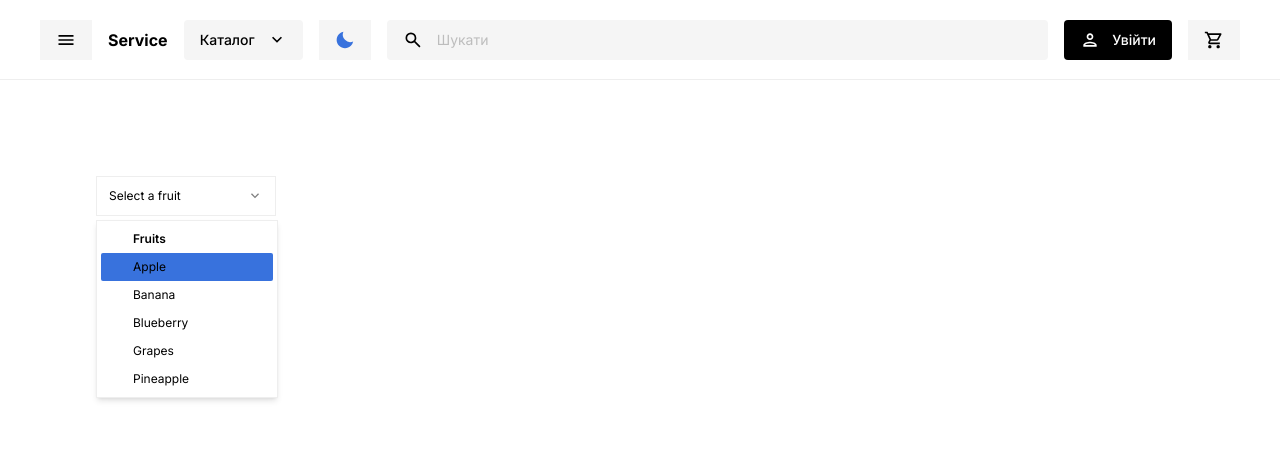
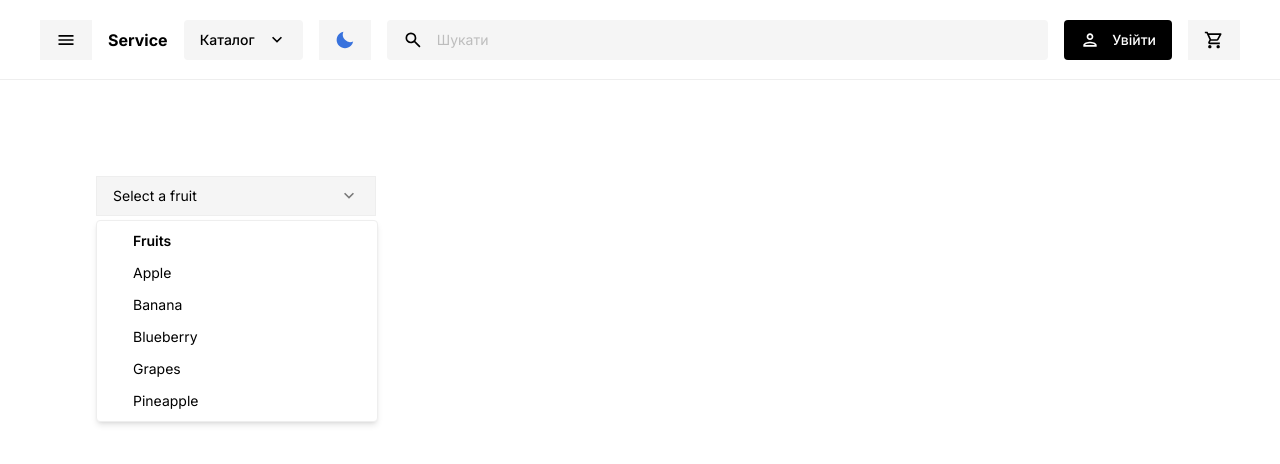
Before and after one commit to Solowayer/service-base, a Next.js app: page / in a window 1280 px wide. Both pictures are taken after a click on the button "Select a fruit". Shown: the top 464 px of the page. Built offline with nearby package versions, Linux system fonts and the light colour scheme.

Commit message:
Select improvements

```diff
--- a/app/page.tsx
+++ b/app/page.tsx
@@ -23,12 +23,11 @@ export default function Home() {
 	return (
 		<main className="flex flex-col p-24">
 			<div className="inline-flex">
-				{' '}
 				<Select>
-					<SelectTrigger className="w-[180px]">
+					<SelectTrigger className="w-[280px]">
 						<SelectValue placeholder="Select a fruit" />
 					</SelectTrigger>
-					<SelectContent>
+					<SelectContent position="popper">
 						<SelectGroup>
 							<SelectLabel>Fruits</SelectLabel>
 							<SelectItem value="apple">Apple</SelectItem>
--- a/components/ui/select.tsx
+++ b/components/ui/select.tsx
@@ -19,14 +19,14 @@ const SelectTrigger = React.forwardRef<
 	<SelectPrimitive.Trigger
 		ref={ref}
 		className={cn(
-			'flex h-10 w-full items-center justify-between rounded-md border border-input bg-background px-3 py-2 text-sm ring-offset-background placeholder:text-muted-foreground focus:outline-none focus:ring-2 focus:ring-ring focus:ring-offset-2 disabled:cursor-not-allowed disabled:opacity-50',
+			'flex h-10 w-full text-md items-center justify-between rounded-md border bg-input-primary px-4 py-2 disabled:cursor-not-allowed',
 			className
 		)}
 		{...props}
 	>
 		{children}
 		<SelectPrimitive.Icon asChild>
-			<ExpandMore className="h-4 w-4 opacity-50" />
+			<ExpandMore className="opacity-50" />
 		</SelectPrimitive.Icon>
 	</SelectPrimitive.Trigger>
 ))
@@ -40,7 +40,7 @@ const SelectContent = React.forwardRef<
 		<SelectPrimitive.Content
 			ref={ref}
 			className={cn(
-				'relative z-50 min-w-[8rem] overflow-hidden rounded-md border bg-popover text-popover-foreground shadow-md data-[state=open]:animate-in data-[state=closed]:animate-out data-[state=closed]:fade-out-0 data-[state=open]:fade-in-0 data-[state=closed]:zoom-out-95 data-[state=open]:zoom-in-95 data-[side=bottom]:slide-in-from-top-2 data-[side=left]:slide-in-from-right-2 data-[side=right]:slide-in-from-left-2 data-[side=top]:slide-in-from-bottom-2',
+				'relative z-50 min-w-[8rem] overflow-hidden rounded border bg-surface-primary shadow-md',
 				position === 'popper' &&
 					'data-[side=bottom]:translate-y-1 data-[side=left]:-translate-x-1 data-[side=right]:translate-x-1 data-[side=top]:-translate-y-1',
 				className
@@ -66,7 +66,7 @@ const SelectLabel = React.forwardRef<
 	React.ElementRef<typeof SelectPrimitive.Label>,
 	React.ComponentPropsWithoutRef<typeof SelectPrimitive.Label>
 >(({ className, ...props }, ref) => (
-	<SelectPrimitive.Label ref={ref} className={cn('py-1.5 pl-8 pr-2 text-sm font-semibold', className)} {...props} />
+	<SelectPrimitive.Label ref={ref} className={cn('py-1.5 pl-8 pr-2 text-md font-semibold', className)} {...props} />
 ))
 SelectLabel.displayName = SelectPrimitive.Label.displayName
 
@@ -77,7 +77,7 @@ const SelectItem = React.forwardRef<
 	<SelectPrimitive.Item
 		ref={ref}
 		className={cn(
-			'relative flex w-full cursor-default select-none items-center rounded-sm py-1.5 pl-8 pr-2 text-sm outline-none focus:bg-accent focus:text-accent-foreground data-[disabled]:pointer-events-none data-[disabled]:opacity-50',
+			'relative flex w-full text-md cursor-pointer select-none items-center rounded py-1.5 pl-8 pr-2 outline-none hover:bg-interactive-hover data-[disabled]:pointer-events-none data-[disabled]:opacity-50',
 			className
 		)}
 		{...props}
@@ -97,7 +97,7 @@ const SelectSeparator = React.forwardRef<
 	React.ElementRef<typeof SelectPrimitive.Separator>,
 	React.ComponentPropsWithoutRef<typeof SelectPrimitive.Separator>
 >(({ className, ...props }, ref) => (
-	<SelectPrimitive.Separator ref={ref} className={cn('-mx-1 my-1 h-px bg-muted', className)} {...props} />
+	<SelectPrimitive.Separator ref={ref} className={cn('-mx-1 my-1 h-px border', className)} {...props} />
 ))
 SelectSeparator.displayName = SelectPrimitive.Separator.displayName
 
--- a/tailwind.config.ts
+++ b/tailwind.config.ts
@@ -130,7 +130,8 @@ const config: Config = {
 				900: 'var(--color-blue-900)'
 			}
 		},
-		textColor: {
+		textColor: ({ theme }) => ({
+			...theme('colors'),
 			primary: 'var(--color-text-primary)',
 			inverted: 'var(--color-text-inverted)',
 			accent: 'var(--color-text-accent)',
@@ -138,7 +139,7 @@ const config: Config = {
 			warning: 'var(--color-text-warning)',
 			danger: 'var(--color-text-danger)',
 			disabled: 'var(--color-text-disabled)'
-		},
+		}),
 		borderColor: {
 			DEFAULT: 'var(--color-border-primary)',
 			transparent: 'var(--color-border-transparent)',
```
